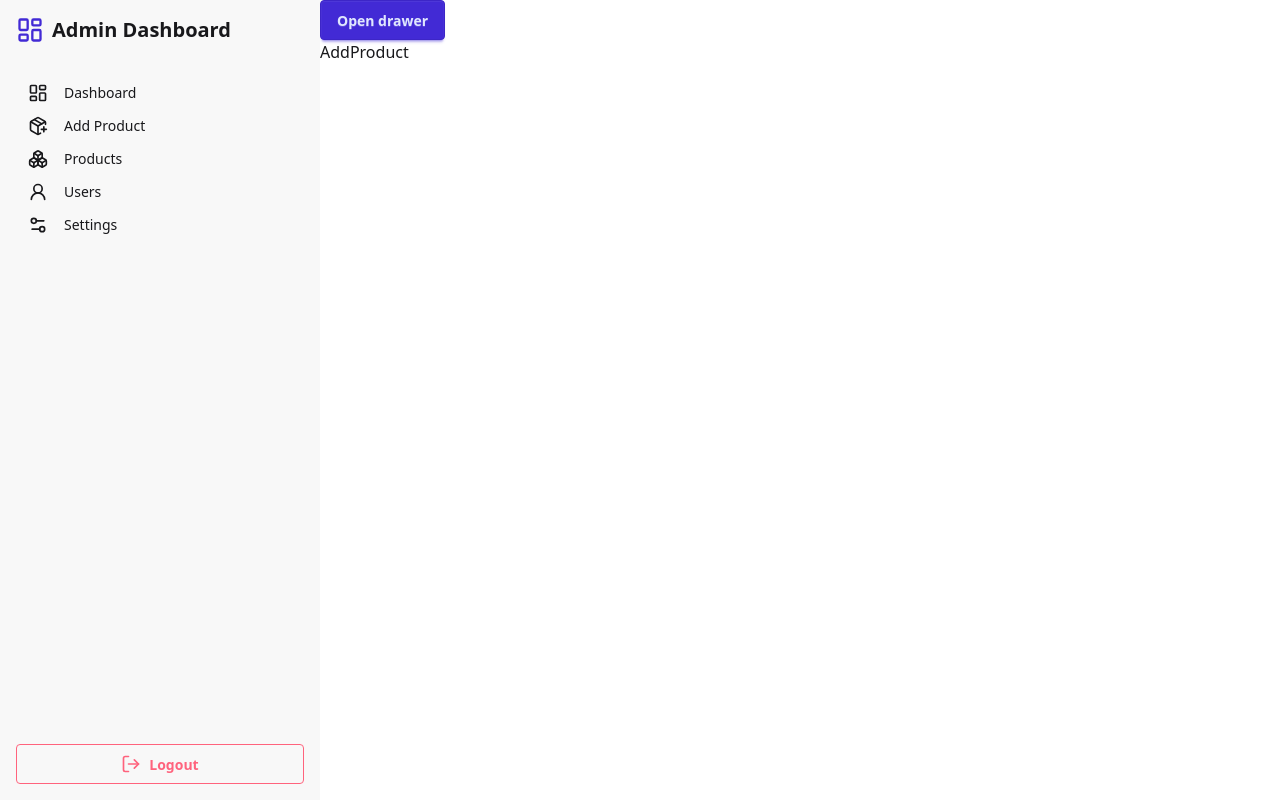
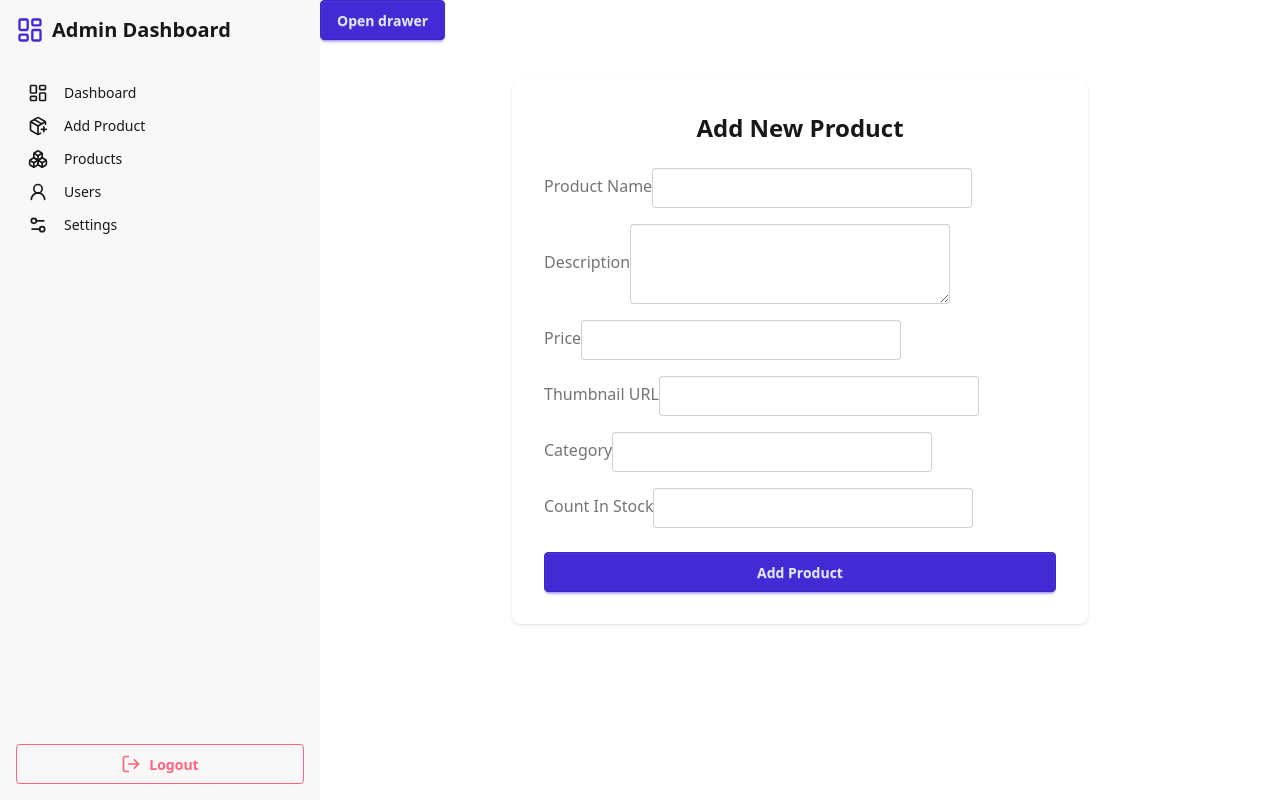
Before and after one commit to ankitjhagithub21/mern-shop, a React (Vite) app in the folder frontend/: page /admin/add-product in a window 1280 px wide. Built offline with nearby package versions, Linux system fonts and the light colour scheme; no server answers.

Commit message:
Add and delete product done

```diff
--- a/frontend/src/admin/AddProduct.jsx
+++ b/frontend/src/admin/AddProduct.jsx
@@ -1,9 +1,153 @@
-import React from 'react'
+import React, { useState } from 'react';
 
 const AddProduct = () => {
+  const [name, setName] = useState('');
+  const [description, setDescription] = useState('');
+  const [price, setPrice] = useState('');
+  const [thumbnail, setThumbnail] = useState('');
+  const [category, setCategory] = useState('');
+  const [countInStock, setCountInStock] = useState('');
+  const [loading, setLoading] = useState(false);
+  const [success, setSuccess] = useState('');
+  const [error, setError] = useState('');
+
+  const handleSubmit = async (e) => {
+    e.preventDefault();
+    setLoading(true);
+    setError('');
+    setSuccess('');
+    try {
+      // Replace with your API endpoint
+      const res = await fetch(`${import.meta.env.VITE_API_URL}/products`, {
+        method: 'POST',
+        headers: { 'Content-Type': 'application/json' },
+        credentials: 'include',
+        body: JSON.stringify({
+          name,
+          description,
+          price,
+          thumbnail,
+          category,
+          countInStock,
+        }),
+      });
+      const data = await res.json();
+      if (!res.ok) {
+        setError(data.message || 'Failed to add product');
+      } else {
+        setSuccess('Product added successfully!');
+        setName('');
+        setDescription('');
+        setPrice('');
+        setThumbnail('');
+        setCategory('');
+        setCountInStock('');
+      }
+    } catch {
+      setError('Something went wrong');
+    }
+    setLoading(false);
+  };
+
   return (
-    <div>AddProduct</div>
-  )
-}
+    <div className="max-w-xl mx-auto mt-10 p-8 bg-base-100 rounded-lg shadow">
+      <h2 className="text-2xl font-bold mb-6 text-center">Add New Product</h2>
+      {error && <div className="alert alert-error mb-4 py-2">{error}</div>}
+      {success && <div className="alert alert-success mb-4 py-2">{success}</div>}
+      <form onSubmit={handleSubmit}>
+        <div className="form-control mb-4">
+          <label className="label">
+            <span className="label-text">Product Name</span>
+          </label>
+          <input
+            type="text"
+            className="input input-bordered"
+            value={name}
+            onChange={e => setName(e.target.value)}
+            required
+            disabled={loading}
+          />
+        </div>
+        <div className="form-control mb-4">
+          <label className="label">
+            <span className="label-text">Description</span>
+          </label>
+          <textarea
+            className="textarea textarea-bordered"
+            value={description}
+            onChange={e => setDescription(e.target.value)}
+            required
+            disabled={loading}
+          />
+        </div>
+        <div className="form-control mb-4">
+          <label className="label">
+            <span className="label-text">Price</span>
+          </label>
+          <input
+            type="number"
+            className="input input-bordered"
+            value={price}
+            onChange={e => setPrice(e.target.value)}
+            required
+            min="0"
+            disabled={loading}
+          />
+        </div>
+        <div className="form-control mb-4">
+          <label className="label">
+            <span className="label-text">Thumbnail URL</span>
+          </label>
+          <input
+            type="text"
+            className="input input-bordered"
+            value={thumbnail}
+            onChange={e => setThumbnail(e.target.value)}
+            required
+            disabled={loading}
+          />
+        </div>
+        <div className="form-control mb-4">
+          <label className="label">
+            <span className="label-text">Category</span>
+          </label>
+          <input
+            type="text"
+            className="input input-bordered"
+            value={category}
+            onChange={e => setCategory(e.target.value)}
+            required
+            disabled={loading}
+          />
+        </div>
+        <div className="form-control mb-6">
+          <label className="label">
+            <span className="label-text">Count In Stock</span>
+          </label>
+          <input
+            type="number"
+            className="input input-bordered"
+            value={countInStock}
+            onChange={e => setCountInStock(e.target.value)}
+            required
+            min="0"
+            disabled={loading}
+          />
+        </div>
+        <button
+          type="submit"
+          className={`btn btn-primary w-full${loading ? ' btn-disabled' : ''}`}
+          disabled={loading}
+        >
+          {loading ? (
+            <span className="loading loading-spinner loading-sm"></span>
+          ) : (
+            'Add Product'
+          )}
+        </button>
+      </form>
+    </div>
+  );
+};
 
-export default AddProduct
+export default AddProduct;
--- /dev/null
+++ b/frontend/src/admin/AdminDashboard.jsx
@@ -0,0 +1,9 @@
+
+
+const AdminDashboard = () => {
+  return (
+    <div>AdminDashboard</div>
+  )
+}
+
+export default AdminDashboard
--- a/frontend/src/admin/AdminProducts.jsx
+++ b/frontend/src/admin/AdminProducts.jsx
@@ -1,9 +1,98 @@
-
+import React, { useEffect, useState } from 'react';
 
 const AdminProducts = () => {
+  const [products, setProducts] = useState([]);
+  const [loading, setLoading] = useState(true);
+  const [error, setError] = useState('');
+
+  useEffect(() => {
+    const fetchProducts = async () => {
+      try {
+        const res = await fetch(`${import.meta.env.VITE_API_URL}/products`);
+        const data = await res.json();
+        if (!res.ok) {
+          setError(data.message || 'Failed to fetch products');
+        } else {
+          setProducts(data);
+        }
+      } catch {
+        setError('Something went wrong');
+      }
+      setLoading(false);
+    };
+    fetchProducts();
+  }, []);
+
+  const handleDelete = async (id) => {
+    if (!window.confirm('Are you sure you want to delete this product?')) return;
+    try {
+      const res = await fetch(`${import.meta.env.VITE_API_URL}/products/${id}`, {
+        method: 'DELETE',
+        credentials: 'include',
+      });
+      const data = await res.json();
+      if (!res.ok) {
+        alert(data.message || 'Failed to delete product');
+      } else {
+        setProducts(products.filter(p => p._id !== id));
+      }
+    } catch {
+      alert('Something went wrong');
+    }
+  };
+
   return (
-    <div>AdminProducts</div>
-  )
-}
+    <div className="overflow-x-auto">
+      <h2 className="text-xl font-bold mb-4">Products</h2>
+      {loading ? (
+        <div className="flex justify-center items-center py-8">
+          <span className="loading loading-spinner loading-lg"></span>
+        </div>
+      ) : error ? (
+        <div className="alert alert-error">{error}</div>
+      ) : (
+        <table className="table table-xs">
+          <thead>
+            <tr>
+              <th>#</th>
+              <th>Name</th>
+              <th>Thumbnail</th>
+              <th>Category</th>
+              <th>Price</th>
+              <th>Stock</th>
+              <th>Rating</th>
+              <th>Actions</th>
+            </tr>
+          </thead>
+          <tbody>
+            {products.map((p, idx) => (
+              <tr key={p._id}>
+                <th>{idx + 1}</th>
+                <td>{p.name}</td>
+                <td>
+                  <img src={p.thumbnail} alt={p.name} className="w-12 h-12 object-cover rounded" />
+                </td>
+                <td>{p.category}</td>
+                <td>${p.price}</td>
+                <td>{p.countInStock}</td>
+                <td>{p.rating}</td>
+                <td>
+                  {/* Add edit/delete buttons here if needed */}
+                  <button className="btn btn-xs btn-outline btn-primary mr-2">Edit</button>
+                  <button
+                    className="btn btn-xs btn-outline btn-error"
+                    onClick={() => handleDelete(p._id)}
+                  >
+                    Delete
+                  </button>
+                </td>
+              </tr>
+            ))}
+          </tbody>
+        </table>
+      )}
+    </div>
+  );
+};
 
-export default AdminProducts
+export default AdminProducts;
```
Also changed, not shown: frontend/src/App.jsx (+6 -1 lines), 2 other files (tests, documents, lock files or other folders).
